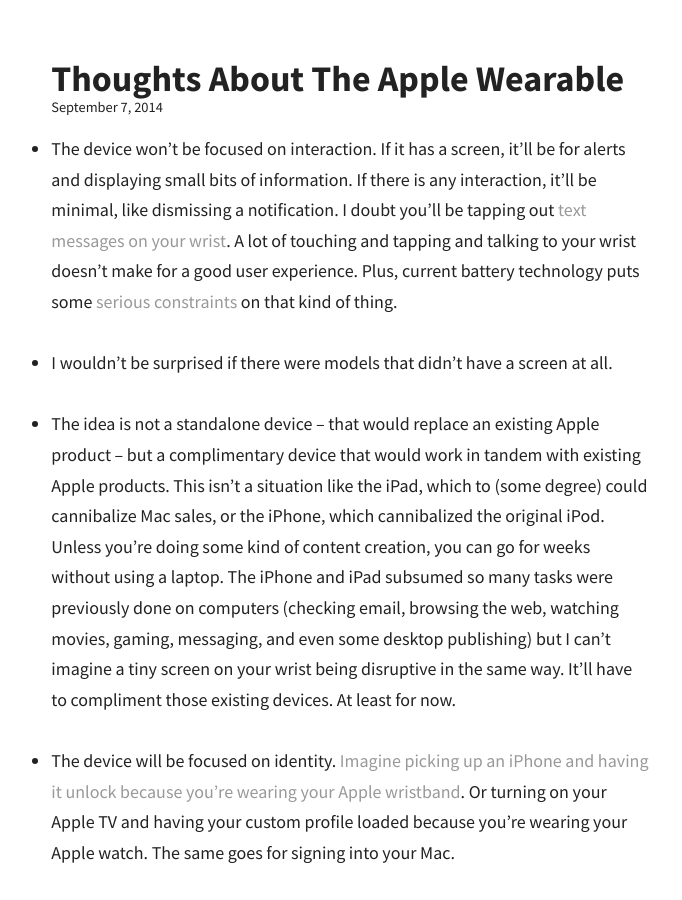
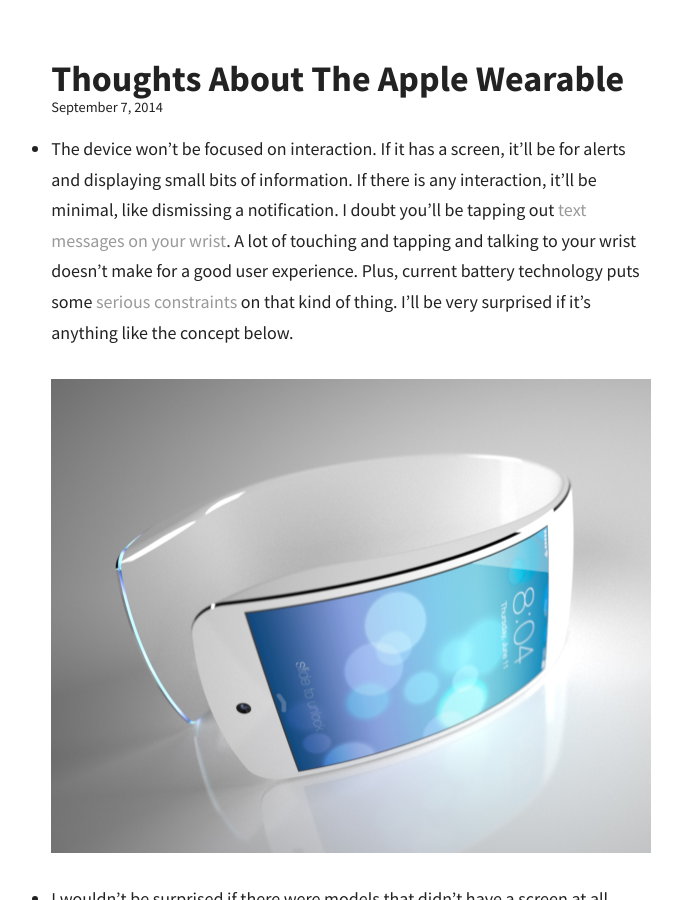
Before and after one commit to moyer/moyer.github.com, a Jekyll site: the page built from _posts/2014-09-07-apple-wearable-announcement.md, in a window 1280 px wide and 900 px high. Shown: the whole window, without its empty margins (289-971 px from the left). Built offline with Jekyll 4.4.1, drawn with Linux system fonts in a browser that asks for light colours; Markdown is read by kramdown in place of the engine named in the settings; some of the changed text lies outside the part shown.

Commit message:
adds images to "Apple Wearable Announcement" post

```diff
--- a/_posts/2014-09-07-apple-wearable-announcement.md
+++ b/_posts/2014-09-07-apple-wearable-announcement.md
@@ -4,7 +4,9 @@
 title: Thoughts About The Apple Wearable
 ---
 
-- The device won't be focused on interaction. If it has a screen, it'll be for alerts and displaying small bits of information. If there is any interaction, it'll be minimal, like dismissing a notification. I doubt you'll be tapping out [text messages on your wrist](http://techcrunch.com/2014/09/03/hands-on-with-the-samsung-gear-s-smart-watch/). A lot of touching and tapping and talking to your wrist doesn't make for a good user experience. Plus, current battery technology puts some [serious constraints](http://daringfireball.net/linked/2014/09/05/apples-juice) on that kind of thing.
+- The device won't be focused on interaction. If it has a screen, it'll be for alerts and displaying small bits of information. If there is any interaction, it'll be minimal, like dismissing a notification. I doubt you'll be tapping out [text messages on your wrist](http://techcrunch.com/2014/09/03/hands-on-with-the-samsung-gear-s-smart-watch/). A lot of touching and tapping and talking to your wrist doesn't make for a good user experience. Plus, current battery technology puts some [serious constraints](http://daringfireball.net/linked/2014/09/05/apples-juice) on that kind of thing. I'll be very surprised if it's anything like the concept below.
+
+[![iWatch Concept](/assets/2014-09-07-iwatch-by-ciccarese.jpg)](http://www.ciccaresedesign.com/2013/08/20/iwatch/)
 
 - I wouldn't be surprised if there were models that didn't have a screen at all.
 
@@ -18,7 +20,9 @@
 
 - Speaking of security, a wearable built for identity is a pretty good additional factor for multi-factor authentication. And it's convenient enough to not add an unacceptable amount of friction to an average user's life. (Also, maybe vibrating alerts when you get too far from your device, so your wristband will help prevent you from losing your phone.)
 
-- A wearable centered around identity also meshes well with fashion. Fashion is a statement of personality. An Apple wristband/watch would say "this is who I am" both in functionality and form. It would have to respect that aspect of fashion to be viable anyway, since that is a dominant reason people wear things. (It's also in-line with how Apple treats its other products. Like it or not, they're statements about taste as much as anything else.) Expect [classy watch models](http://www.vanityfair.com/online/daily/2014/09/marc-newson-apple-jony-ive), at least eventually.
+- A wearable centered around identity also meshes well with fashion. Fashion is a statement of personality. An Apple wristband/watch would say "this is who I am" both in functionality and form. It would have to respect that aspect of fashion to be viable anyway, since that is a dominant reason people wear things. (It's also in-line with how Apple treats its other products. Like it or not, they're statements about taste as much as anything else.) Expect [classy watch models](http://www.vanityfair.com/online/daily/2014/09/marc-newson-apple-jony-ive), at least eventually. Maybe something closer to this:
+
+[![iWatch Concept by Balogh](/assets/2014-09-07-iwatch-by-balogh.jpg)](https://www.behance.net/gallery/Smartwatch-Concept/14929833)
 
 - It'll have all the cool sensors that Fitbit and the Nike Fuelband had. Movement tracking and silent alarms and sleep measurement and everything else, all with better integration into your phone. (I wore a Fitbit for those features alone, without an interactive screen or it being particularly fashionable.) Roll in the identity stuff and some stylish designs and you have a pretty compelling product.
 
```
Also changed, not shown: assets/2014-09-07-iwatch-by-balogh.jpg (added), assets/2014-09-07-iwatch-by-ciccarese.jpg (added).
